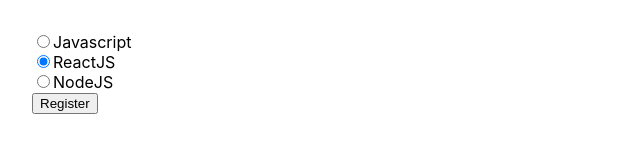
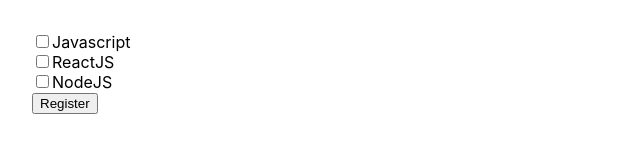
Before and after one commit to DuyNTK3020/ReactJS, a React (Create React App) app in the folder tiktok/: page / in a window 1280 px wide. Shown: the top 160 px of the page, without its empty margins (0-640 px from the left). Built offline with nearby package versions, Linux system fonts and the light colour scheme.

Commit message:
useState check-box-1

```diff
--- a/tiktok/src/App.js
+++ b/tiktok/src/App.js
@@ -16,19 +16,30 @@
 ];
 
 function App() {
-    const [checked, setChecked] = useState(2);
+    const [checked, setChecked] = useState([]);
     const handleSubmit = () => {
         console.log({id : checked})
     };
+
+    const handleCheck = (id) => {
+      setChecked(prev => {
+        const isChecked = checked.includes(id)
+        if (isChecked) {
+          return checked.filter(item => item != id)
+        } else {
+          return [...prev, id]
+        }
+      })
+    }
 
     return (
         <div className="App" style={{ padding: 32 }}>
             {courses.map((course) => (
                 <div key={course.id}>
                     <input
-                        type="radio"
-                        checked={checked === course.id}
-                        onChange={() => setChecked(course.id)}
+                        type="checkbox"
+                        checked={checked.includes(course.id)}
+                        onChange={() => handleCheck(course.id)}
                     />
                     {course.name}
                 </div>
```
